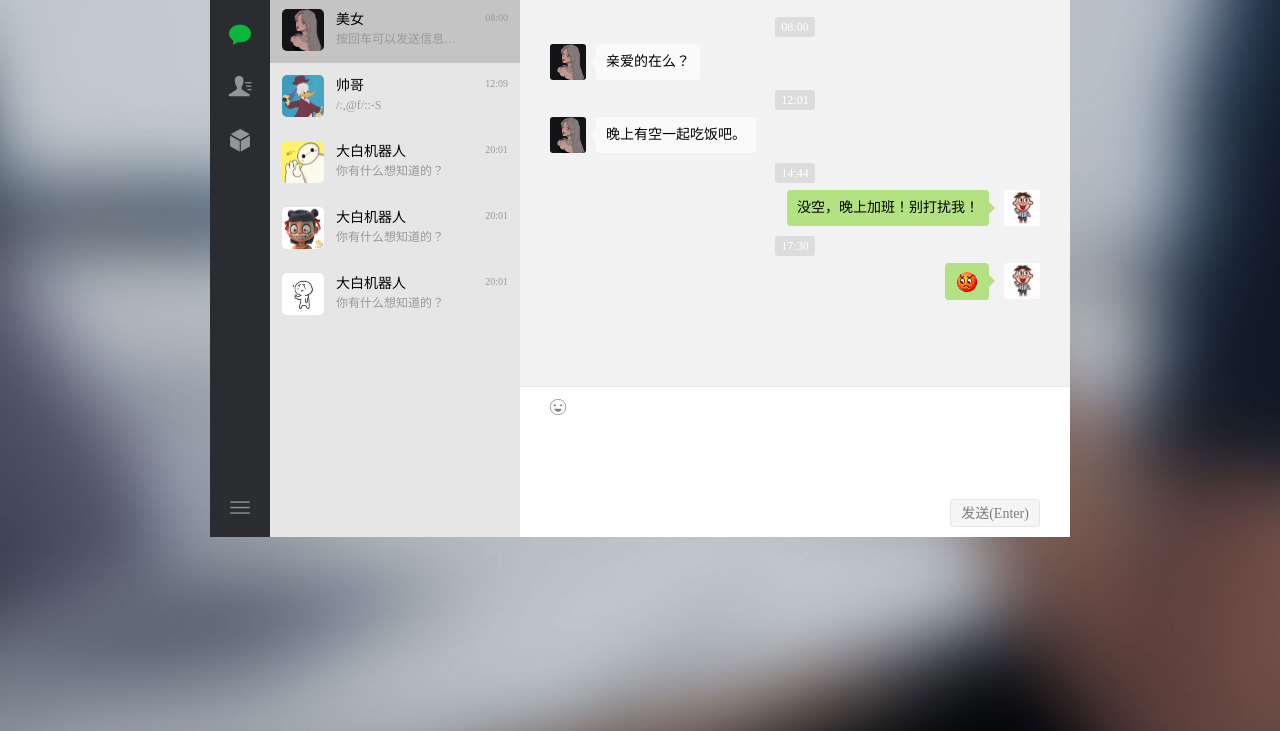
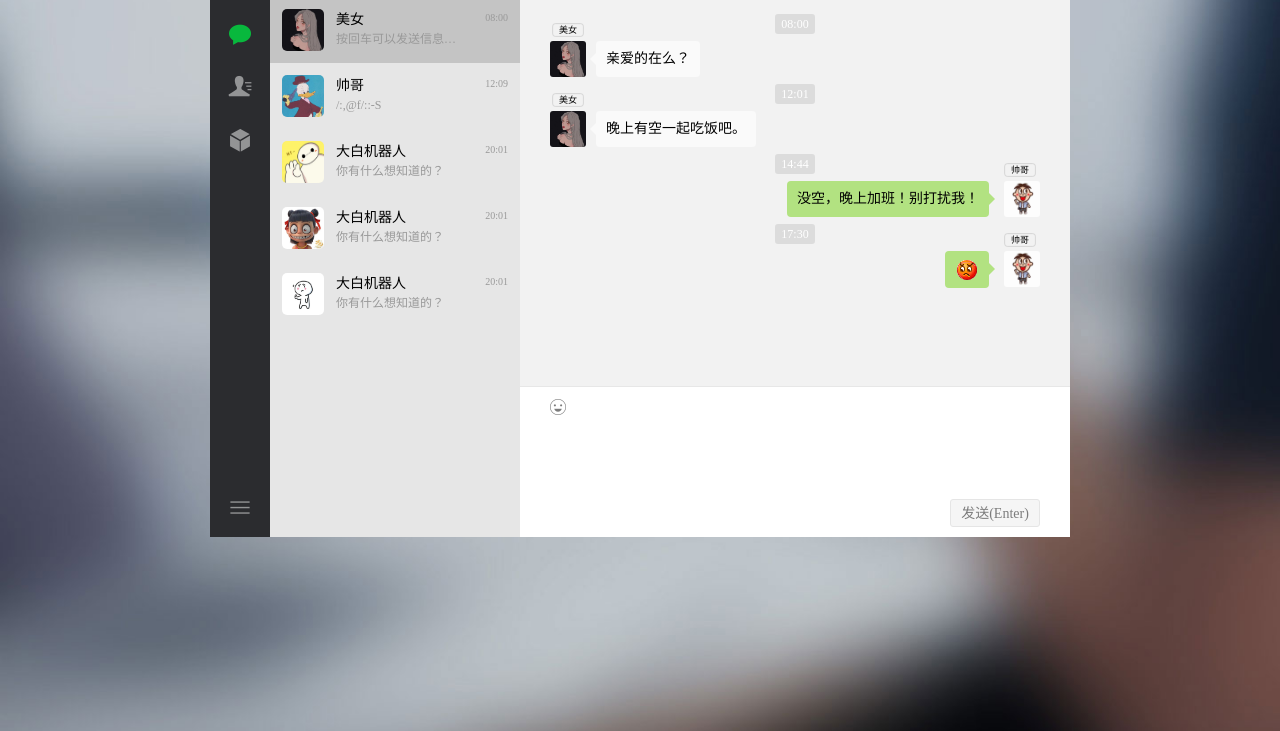
Before and after one commit to Zx-feifei/chat-room-based-on-websocket, a plain HTML site: page client/index.html in a window 1280 px wide. Shown: the part 69-800 px from the top of the page. Drawn offline with Linux system fonts and the light colour scheme.

Commit message:
用户昵称动态样式添加成功 缩小滚动条

```diff
--- a/client/css/base.css
+++ b/client/css/base.css
@@ -104,7 +104,7 @@ li {
 }
 /* 设置滚动条的样式 */
 ::-webkit-scrollbar {
-  width: 8px;
+  width: 2px;
 }
 /* 滚动条滑块 */
 ::-webkit-scrollbar-thumb {
--- a/client/css/chat.css
+++ b/client/css/chat.css
@@ -127,7 +127,7 @@
   border-bottom: 1px solid #e7e7e7;
 }
 .container .chat-list .message .message-wrapper .message-item {
-  margin-top: 10px;
+  margin-top: 0 10px 20px 10px;
 }
 .container .chat-list .message .message-wrapper .message {
   margin-bottom: 15px;
@@ -295,3 +295,23 @@
 .warn {
   display: none;
 }
+.container .chat-list .message .message-wrapper .message-main {
+  position: relative;
+  /* background: red; */
+}
+.message-main .my-name {
+  left: 464px;
+}
+.nickName {
+  position: absolute;
+  width: 40px;
+  height: 16px;
+  left: 12px;
+  top: -20px;
+  font-size: 12px;
+  transform: scale(0.75);
+  border-radius: 4px;
+  text-align: center;
+  line-height: 16px;
+  border: 1px solid #ccc;
+}
--- a/client/index.html
+++ b/client/index.html
@@ -106,6 +106,7 @@
                 <li class="message-item">
                   <div class="time"><span>08:00</span></div>
                   <div class="message-main"><img width="36" height="36" src="./images/face/face1.webp" class="avatar">
+                    <div class="nickName">美女</div>
                     <div class="content">
                       <div class="text">亲爱的在么？</div>
                     </div>
@@ -114,6 +115,7 @@
                 <li class="message-item">
                   <div class="time"><span>12:01</span></div>
                   <div class="message-main"><img width="36" height="36" src="./images/face/face1.webp" class="avatar">
+                    <div class="nickName">美女</div>
                     <div class="content">
                       <div class="text">晚上有空一起吃饭吧。</div>
                     </div>
@@ -123,6 +125,7 @@
                   <div class="time"><span>14:44</span></div>
                   <div class="message-main self"><img width="36" height="36" src="./images/face/face0.webp"
                       class="avatar">
+                    <div class="nickName my-name">帅哥</div>
                     <div class="content">
                       <div class="text">
                         没空，晚上加班！别打扰我！
@@ -134,6 +137,7 @@
                   <div class="time"><span>17:30</span></div>
                   <div class="message-main self"><img width="36" height="36" src="./images/face/face0.webp"
                       class="avatar">
+                    <div class="nickName my-name">帅哥</div>
                     <div class="content">
                       <div class="text"><img src="./images/emoji/111.gif" alt=""
                           style="vertical-align: middle; width: 24px; height: 24px">
--- a/client/js/index.js
+++ b/client/js/index.js
@@ -51,7 +51,9 @@ btn.addEventListener('click', function () {
 input.addEventListener('keydown', function (key) {
   if (key.keyCode === 13) {
     sendMsg(input.value)
-    return
+    // 如果按下回车但是没有内容就提示，并让输入框失去焦点，防止误触enter
+    // input.blur()
+    key.preventDefault()
   }
 })
 // 给输入框绑定焦点事件，获得焦点之后 输入不能为空取消显示
@@ -64,11 +66,10 @@ ws.onopen = (e) => {
 }
 // ws监听消息事件
 ws.onmessage = (msg) => {
-  // console.log(msg)
-  console.log(msg.data)
+  // console.log(msg.data)
   let ms = JSON.parse(msg.data)
   let imgInde = ms.imgIndex
-  createEleLi(false, ms.msg, imgInde)
+  createEleLi(false, ms.msg, imgInde, ms.from)
 
 }
 // ws监听异常事件
@@ -120,18 +121,22 @@ function formatTime () {
 }
 // 当接收到消息和发送消息后都创建li标签
 // 默认为我发的消息
-function createEleLi (me = false, msg = '', imgInde = 0) {
+function createEleLi (me = false, msg = '', imgInde = 0, nickname) {
   const li = document.createElement('li')
   li.classList.add('message-item')
   let msgTime = formatTime()
   let template = `
-  <div class="time" style="display:${msgTime ? 'block' : 'none'}"><span>${msgTime}</span></div>
+  <div class="time" style="visibility:${msgTime ? 'visibility' : 'hidden'}"><span>${msgTime}</span></div>
   <div class="message-main ${me ? 'self' : ''}"><img width="36" height="36" src="./images/face/face${me ? imgIndex : imgInde}.webp" class="avatar">
+  <div class="nickName ${me ? 'my-name' : ''}">${nickname ?? loginName}</div>
     <div class="content">
       <div class="text">${msg}</div>
     </div>
   </div>
   `
+
+
+
   li.innerHTML = template
   ul.appendChild(li)
   input.value = ''
--- a/server/server.js
+++ b/server/server.js
@@ -41,7 +41,6 @@ const server = ws.createServer(conn => {
   // 监听关闭事件
   conn.on('close', function (code, reason) {
     if (code == 1001) console.log('对方关闭了连接')
-    // console.log('当前连接被关闭！', code, reason)
     // 关闭将当前连接通道移除
     connectList.splice(connectList.indexOf(conn), 1)
   })
```
